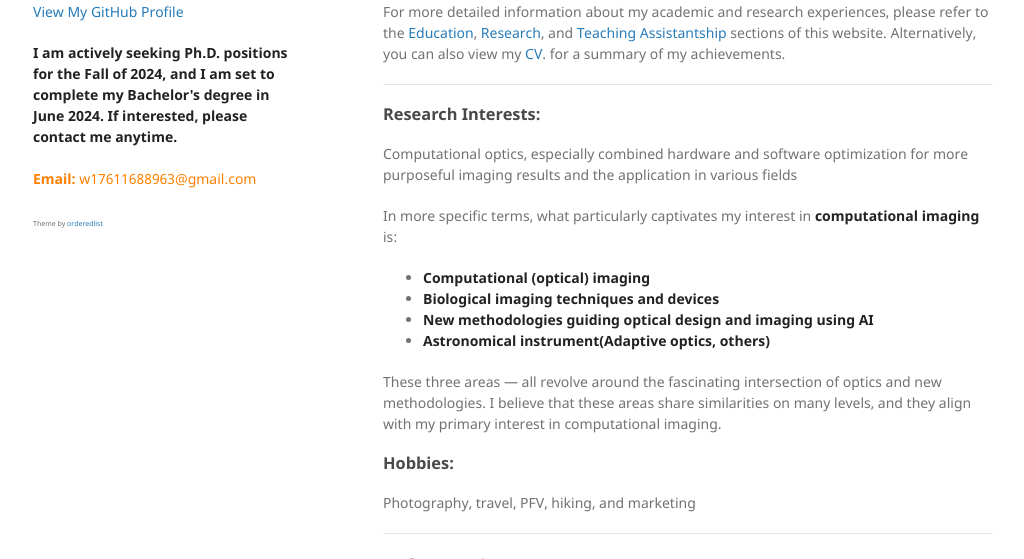
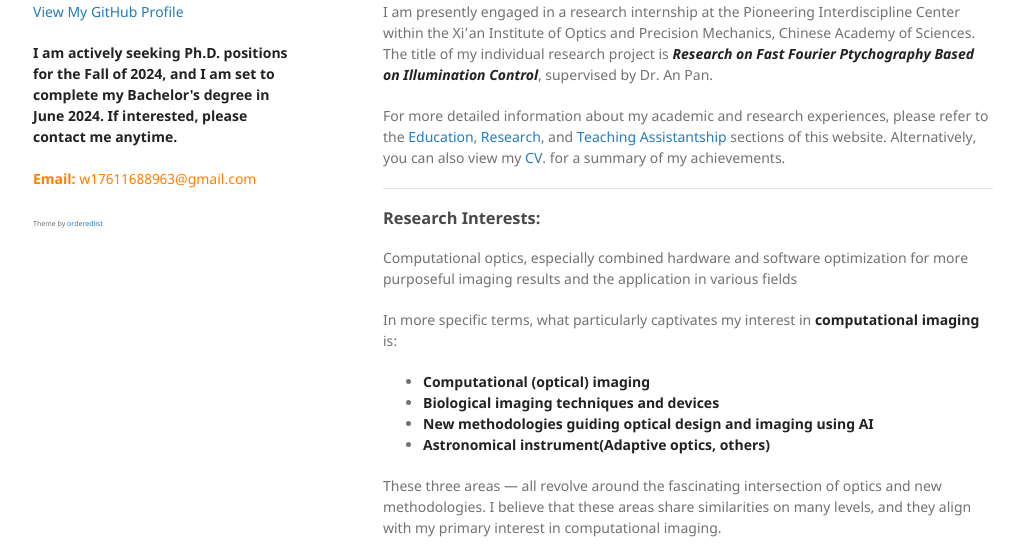
Before and after one commit to alephmembeth/alephmembeth.github.io, a Jekyll site: the page built from index.md, in a window 1280 px wide and 900 px high, cut to the strip 341-900 px from the top of the window. Shown: the whole strip, without its empty margins (127-1151 px from the left). Built offline with Jekyll 4.4.1, drawn with Linux system fonts in a browser that asks for light colours; the repository's description, which GitHub fills in, is left out.

Commit message:
Update index.md

```diff
--- a/index.md
+++ b/index.md
@@ -25,6 +25,8 @@ layout: default
 # About Me
 
 Welcome to my personal website! I am Zhiping Wang, currently a junior undergraduate student at Lanzhou University, majoring in physics and will receive my Bachelor of Science degree in the fall semester of 2024. I have been actively involved in research projects, primarily in the field of **Computational Optics and Optical Imaging**. I have also taken a diverse range of courses in physics, optics, computers, and mathematics, and have been privileged to serve as a teaching assistant for some courses.
+
+I am presently engaged in a research internship at the Pioneering Interdiscipline Center within the Xi'an Institute of Optics and Precision Mechanics, Chinese Academy of Sciences. The title of my individual research project is **<i>Research on Fast Fourier Ptychography Based on Illumination Control</i>**, supervised by Dr. An Pan.
 <!--
 I am presently involved in a research internship at the [Pioneering Interdiscipline Center](http://www.piclaboratory.com/) of the Chinese Academy of Sciences, under the guidance of Dr. [Pan An](https://scholar.google.com/citations?user=C3ZLpdQAAAAJ).
 -->
```
